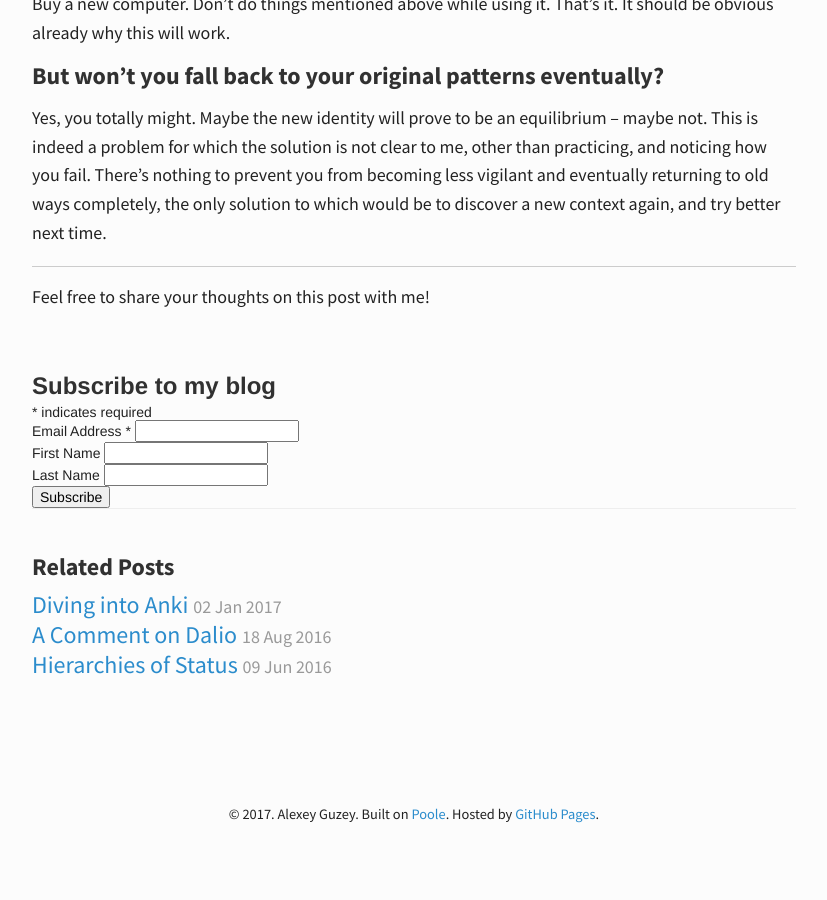
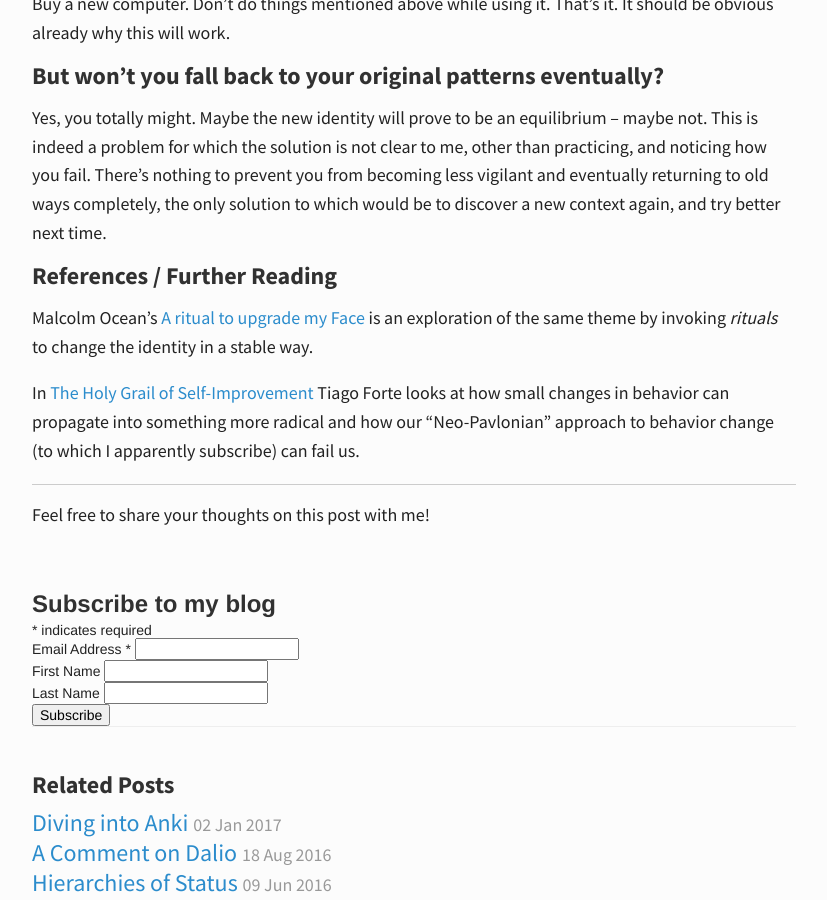
Before and after one commit to guzey/guzey.github.io1, a Jekyll site: the page built from _posts/2016-05-22-playing-with-identity.md, in a window 1280 px wide and 900 px high, scrolled down 1347 px. Shown: the whole window, without its empty margins (226-1053 px from the left). Built offline with Jekyll 4.4.1, drawn with Linux system fonts in a browser that asks for light colours; comment, search, counter and statistics services are not loaded; a style sheet for code colours, icons or effects is not loaded; before the commit the page ends 2175 px from its top, so only the background shows below that.

Commit message:
add references to playing with identity post

```diff
--- a/_posts/2016-05-22-playing-with-identity.md
+++ b/_posts/2016-05-22-playing-with-identity.md
@@ -3,7 +3,7 @@ layout: post
 title: Playing With Identity
 ---
 
-**Abstract**: trope "[I'll move to a new city -- become a new person](http://garybasin.com/2015/12/28/routine-power-and-peril/)" is familiar; the fact that you can use it consistently, easily, and don't need to move cities is not. By using this insight you can gain a lot of agency.
+**Abstract**: trope "[I'll move to a new city -- become a new person](http://garybasin.com/routine-power-and-peril/)" is familiar; the fact that you can use it consistently, easily, and don't need to move cities is not. By using this insight you can gain a lot of agency.
 
 Alternatively, in this post I generalize the "go work to Starbucks because can't concentrate at home" thing.
 
@@ -38,3 +38,9 @@ Buy a new computer. Don't do things mentioned above while using it. That's it. I
 ## But won't you fall back to your original patterns eventually?
 
 Yes, you totally might. Maybe the new identity will prove to be an equilibrium -- maybe not. This is indeed a problem for which the solution is not clear to me, other than practicing, and noticing how you fail. There's nothing to prevent you from becoming less vigilant and eventually returning to old ways completely, the only solution to which would be to discover a new context again, and try better next time.
+
+## References / Further Reading
+
+Malcolm Ocean's [A ritual to upgrade my Face](http://malcolmocean.com/2016/03/face-personality-upgrade-ritual/) is an exploration of the same theme by invoking *rituals* to change the identity in a stable way.
+
+In [The Holy Grail of Self-Improvement](http://www.ribbonfarm.com/2016/03/24/the-holy-grail-of-self-improvement/) Tiago Forte looks at how small changes in behavior can propagate into something more radical and how our "Neo-Pavlonian" approach to behavior change (to which I apparently subscribe) can fail us.
```
